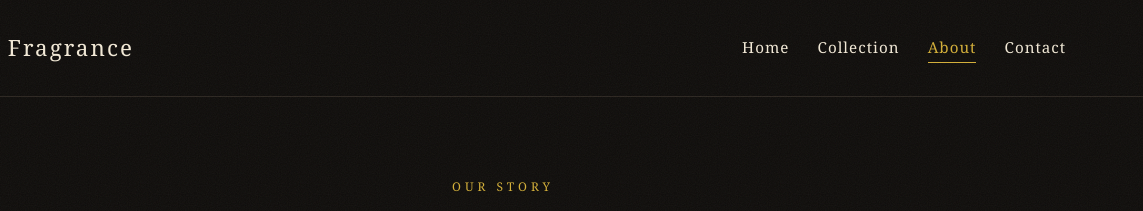
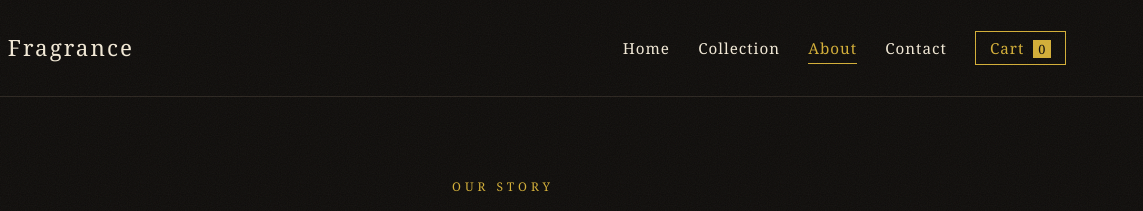
Before and after one commit to joshuaobiorah99-maker/b-k-fragrance, a plain HTML site: page about.html in a window 1280 px wide. Shown: the top 211 px of the page, 137-1280 px from the left. Drawn offline with Linux system fonts and the light colour scheme.

Commit message:
Add files via upload

```diff
--- a/about.html
+++ b/about.html
@@ -72,5 +72,6 @@
   </footer>
 
   <script src="motion.js"></script>
+  <script src="cart.js"></script>
 </body>
 </html>
```
Also changed, not shown: contact.html (+1 -0 lines).
